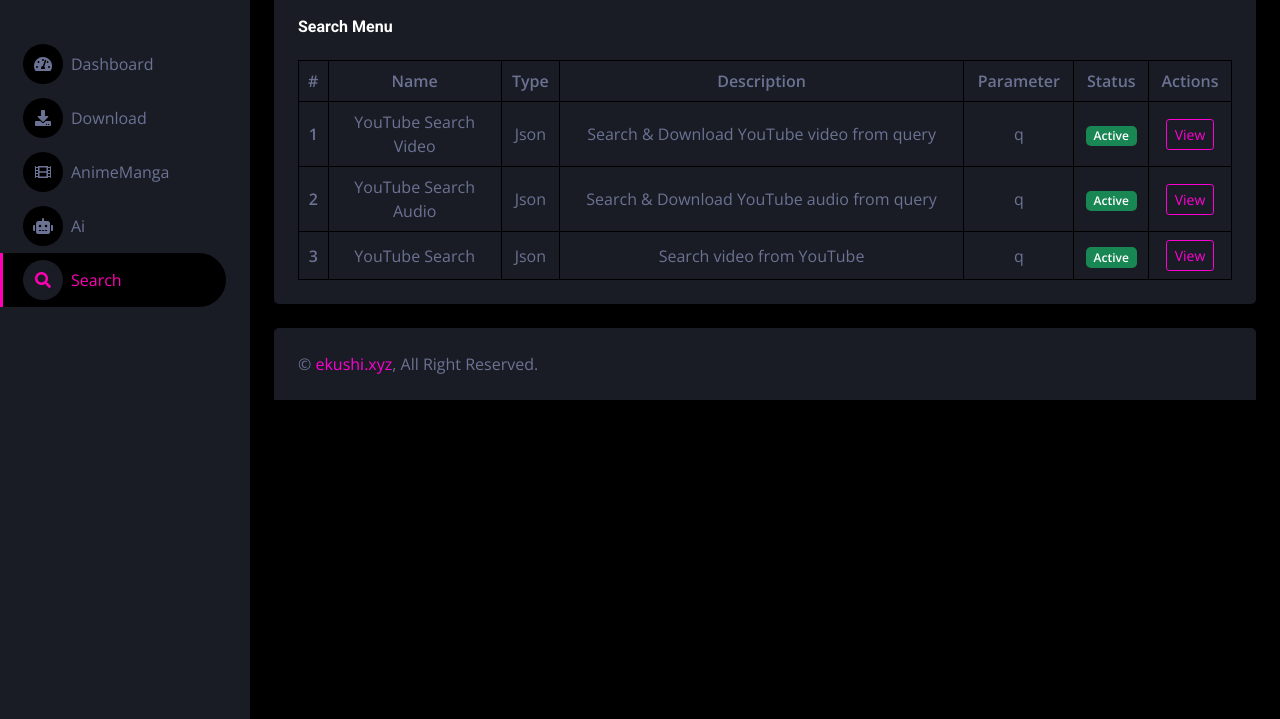
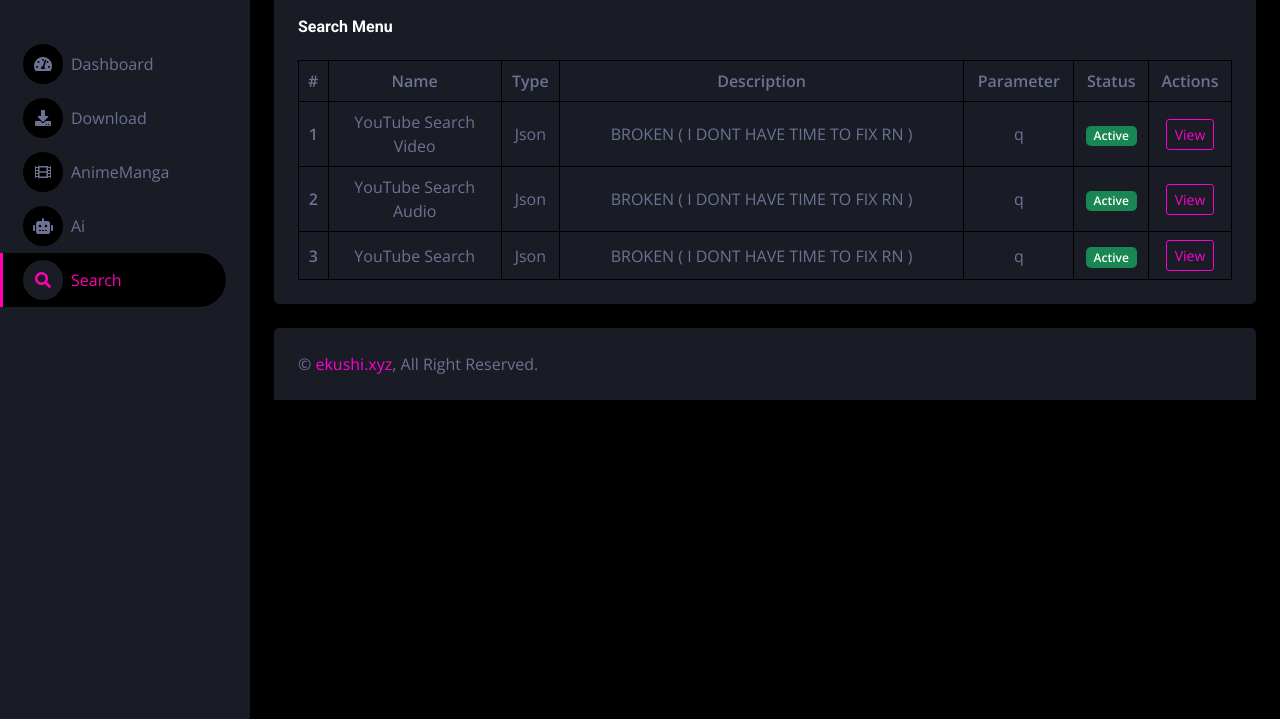
Before and after one commit to ExyXyz/e, a plain HTML site: page search.html in a window 1280 px wide. Shown: the part 81-800 px from the top of the page. Drawn offline with nearby package versions, Linux system fonts and the light colour scheme.

Commit message:
Update search.html

```diff
--- a/search.html
+++ b/search.html
@@ -100,7 +100,7 @@
                                         <th scope="row">1</th>
                                         <td>YouTube Search Video</td>
                                         <td>Json</td>
-                                        <td>Search & Download YouTube video from query</td>
+                                        <td>BROKEN ( I DONT HAVE TIME TO FIX RN )</td>
                                         <td>q</td>
                                         <td><span class="badge bg-success">Active</span></td>
                                         <td><a href="https://api.ekushi.xyz/api/ytsv?q=" class="btn btn-outline-primary btn-sm">View</a></td>
@@ -109,7 +109,7 @@
                                         <th scope="row">2</th>
                                         <td>YouTube Search Audio</td>
                                         <td>Json</td>
-                                        <td>Search & Download YouTube audio from query</td>
+                                        <td>BROKEN ( I DONT HAVE TIME TO FIX RN )</td>
                                         <td>q</td>
                                         <td><span class="badge bg-success">Active</span></td>
                                         <td><a href="https://api.ekushi.xyz/api/ytsa?q=" class="btn btn-outline-primary btn-sm">View</a></td>
@@ -118,7 +118,7 @@
                                         <th scope="row">3</th>
                                         <td>YouTube Search</td>
                                         <td>Json</td>
-                                        <td>Search video from YouTube</td>
+                                        <td>BROKEN ( I DONT HAVE TIME TO FIX RN )</td>
                                         <td>q</td>
                                         <td><span class="badge bg-success">Active</span></td>
                                         <td><a href="https://api.ekushi.xyz/api/yts?q=" class="btn btn-outline-primary btn-sm">View</a></td>
```
